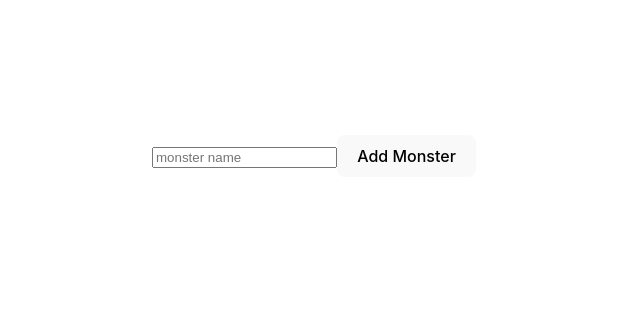
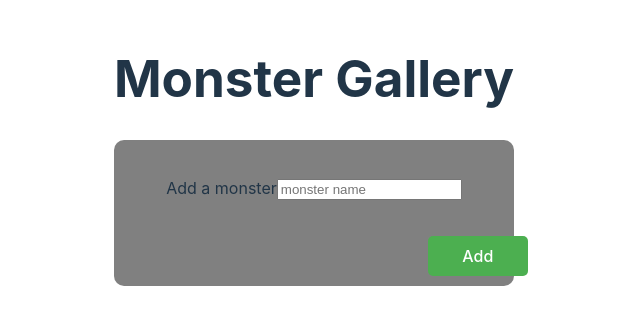
Before and after one commit to HanninenF/parent-child, a React (Vite) app: page / in a window 1280 px wide. Shown: the part 244-568 px from the top of the page, without its empty margins (326-966 px from the left). Built offline with nearby package versions, Linux system fonts and the light colour scheme.

Commit message:
Added Delete and some Css

```diff
--- a/src/App.tsx
+++ b/src/App.tsx
@@ -1,5 +1,4 @@
 import "./App.scss";
-/* import TextInputForCards from "./components/TextInputForCards/TextInputForCards"; */
 import { TextInputForCards } from "./widgets/TextInputForCards2/TextInputForCards";
 import { MonsterCard } from "./widgets/monsterCard/MonsterCard";
 
--- a/src/widgets/TextInputForCards2/Card/CardList.tsx
+++ b/src/widgets/TextInputForCards2/Card/CardList.tsx
@@ -33,8 +33,8 @@ export default function ({
               placeHolder="edit card"
             />
           </label>
-          <button onClick={() => handleChangeCard(card.id)}>edit</button>
-          <button onClick={() => handleDeleteCard(card.id)}>Delete Card</button>
+          <button  onClick={() => handleChangeCard(card.id)}>edit</button>
+          <button  onClick={() => handleDeleteCard(card.id)}>Delete Card</button>
         </div>
       ))}
     </>
--- a/src/widgets/monsterCard/MonsterCard.tsx
+++ b/src/widgets/monsterCard/MonsterCard.tsx
@@ -43,10 +43,16 @@ export const MonsterCard = () => {
     );
   };
 
+  const handleDelete = (id: number) => {
+    setCards((prevItems) => prevItems.filter((card => card.cardId !== id)));
+  };
+
   return (
     <>
+          <h1>Monster Gallery</h1>
       <div className="monsterFormContainer">
         <form className="monsterForm" onSubmit={handleSubmit}>
+          <p className="title">Add a monster
           <label htmlFor="">
             <TextInput
               className="addMonsterInput"
@@ -57,23 +63,29 @@ export const MonsterCard = () => {
               placeHolder="monster name"
             />
           </label>
-          <button type="submit" className="addMonsterButton">
-            Add Monster
+          </p>
+          <button className="addMonsterButton" type="submit">
+            Add
           </button>
         </form>
+      </div>
+
+      <div className="monsterCard">
 
         {cards.map((card) => (
-          <div key={card.cardId}>
-            <h1>Card</h1>
+          <div className="monsterCardContainer" key={card.cardId}>
+            <h2>{card.cardText}</h2>
+
             <TextInput
               className="editCardInput"
               name={"editMonsterName" + card.cardId.toString()}
               onChange={handleChange}
               value={inputValues["editMonsterName" + card.cardId.toString()]}
               placeHolder="edit monster name"
-            />
-            <button onClick={() => handleEdit(card.cardId)}>Edit</button>
-            <h2>{card.cardText}</h2>
+              />
+            <button className="edit" onClick={() => handleEdit(card.cardId)}>Edit</button>
+            <button className="delete" onClick={() => handleDelete(card.cardId)}>Delete</button>
+
           </div>
         ))}
       </div>
--- a/src/widgets/monsterCard/monsterCard.scss
+++ b/src/widgets/monsterCard/monsterCard.scss
@@ -0,0 +1,73 @@
+
+
+//Main Container
+.monsterFormContainer {
+  display: flex;
+  flex-direction: column;
+  background-color: gray;
+  border-radius: 10px;
+  padding: 20px;
+  margin-bottom: 10px;
+}
+
+.monsterCardContainer {
+  display: flex;
+  width: 200px;
+  height: a;
+  border: 2px solid black;
+  flex-direction: column;
+  background-color: #f1f1f1;
+  border-radius: 10px;
+  padding: 20px;
+  justify-content: center;
+  align-items: center;
+}
+
+.monsterCard {
+  display: grid;
+  grid-template-columns: 1fr 1fr 1fr;
+  gap: 10px;
+  background-color: #f1f1f1;
+}
+
+.editCard {
+  display: flex;
+  width: 50%;
+  flex-direction: column;
+  justify-content: center;
+  align-items: center;
+  border-radius: 10px;
+  padding: 20px;
+  margin-top: 10px;
+}
+
+
+
+//TextInput
+.editCardInput {
+
+}
+
+//Buttons
+.addMonsterButton {
+  position: relative;
+  left: 42%;
+  top: 10px;
+  width: 100px;
+  background-color: #4CAF50;
+  color: white;
+  margin-left: 25px;
+  border: none;
+  border-radius: 5px;
+  padding: 10px;
+  margin-top: 10px;
+  cursor: pointer;
+}
+.edit {
+  color: rgb(121, 47, 47);
+  cursor: pointer;
+}
+.delete {
+  color: rgb(121, 47, 47);
+  cursor: pointer;
+}
```
